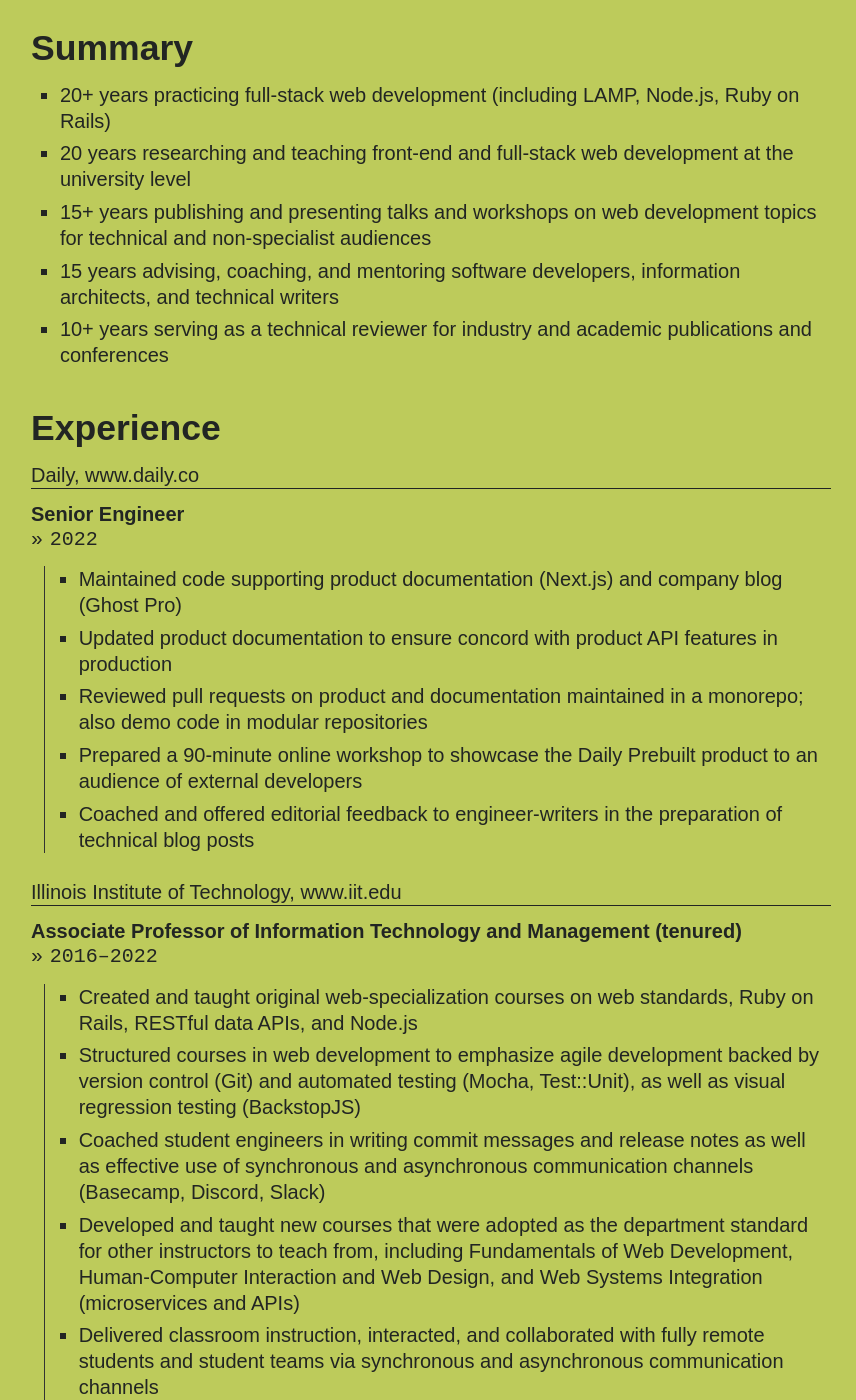
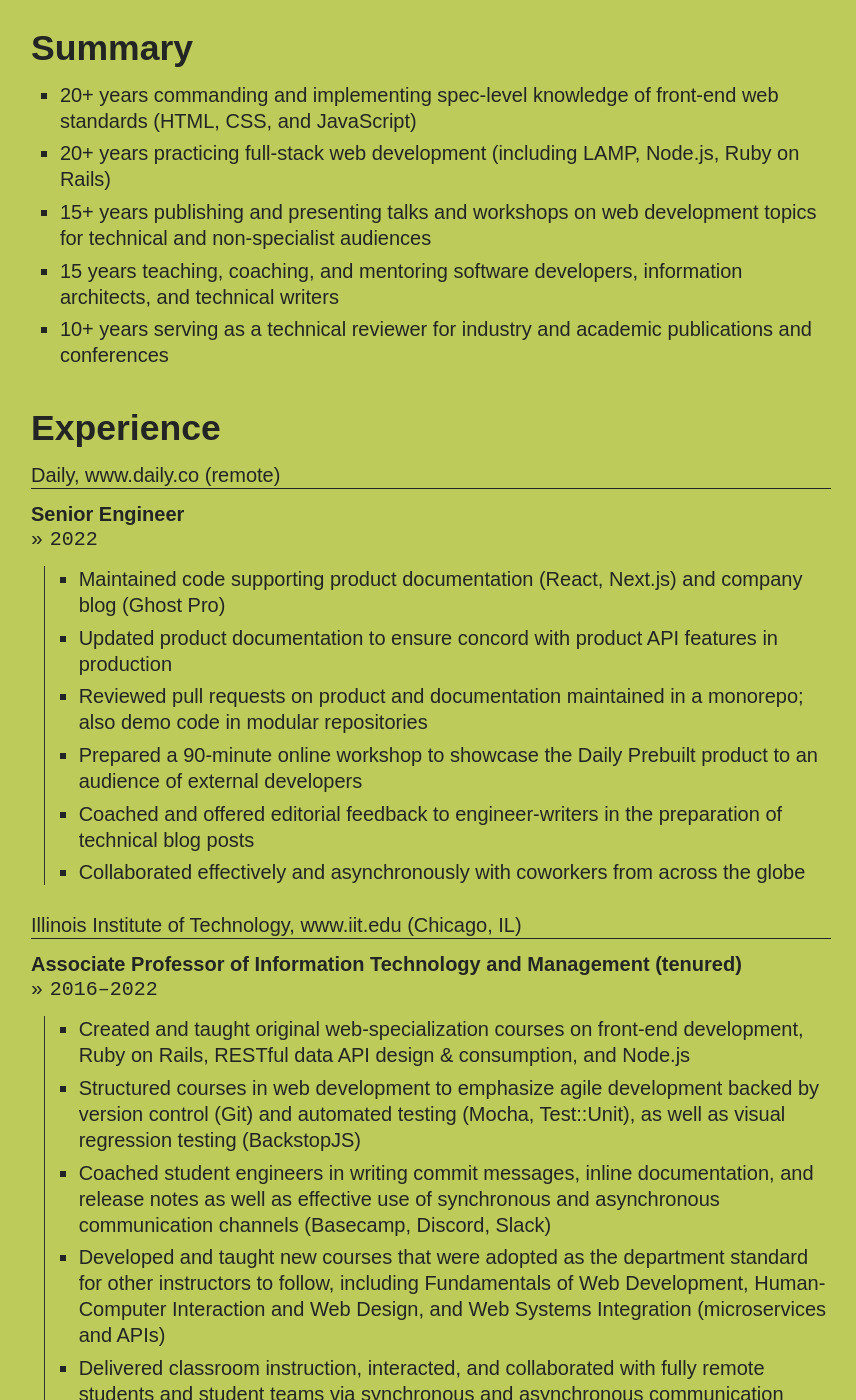
Before and after one commit to karlstolley/stolley.dev, a Jekyll site: the page built from resume/index.md, in a window 1280 px wide and 1400 px high, scrolled down 431 px. Shown: the whole window, without its empty margins (97-953 px from the left). Built offline with Jekyll 4.4.1, drawn with Linux system fonts in a browser that asks for light colours; some web fonts are replaced; some of the changed text lies outside the part shown.

Commit message:
Tune up resume and home page a bit

```diff
--- a/resume/index.md
+++ b/resume/index.md
@@ -18,18 +18,18 @@
   <h2>Summary</h2>
   <ul>
     <li>
-      20+ years practicing full-stack web development (including LAMP, Node.js, Ruby on Rails)
+      20+ years commanding and implementing spec-level knowledge of front-end web standards (HTML,
+      CSS, and JavaScript)
     </li>
     <li>
-      20 years researching and teaching front-end and full-stack web development at the university
-      level
+      20+ years practicing full-stack web development (including LAMP, Node.js, Ruby on Rails)
     </li>
     <li>
       15+ years publishing and presenting talks and workshops on web development topics for
       technical and non-specialist audiences
     </li>
     <li>
-      15 years advising, coaching, and mentoring software developers, information architects, and
+      15 years teaching, coaching, and mentoring software developers, information architects, and
       technical writers
     </li>
     <li>
@@ -45,7 +45,7 @@
     <header>
       <h3>
         Daily,
-        <a href="https://www.daily.co/" rel="nofollow">www.daily.co</a>
+        <a href="https://www.daily.co/" rel="nofollow">www.daily.co</a> (remote)
       </h3>
     </header>
     <ol>
@@ -58,7 +58,8 @@
         </header>
         <ul>
           <li>
-            Maintained code supporting product documentation (Next.js) and company blog (Ghost Pro)
+            Maintained code supporting product documentation (React, Next.js) and company blog
+            (Ghost Pro)
           </li>
           <li>
             Updated product documentation to ensure concord with product API features in production
@@ -75,6 +76,9 @@
             Coached and offered editorial feedback to engineer-writers in the preparation of
             technical blog posts
           </li>
+          <li>
+            Collaborated effectively and asynchronously with coworkers from across the globe
+          </li>
         </ul>
       </li>
     </ol>
@@ -83,7 +87,7 @@
     <header>
       <h3>
         Illinois Institute of Technology,
-        <a href="https://www.iit.edu/" rel="nofollow">www.iit.edu</a>
+        <a href="https://www.iit.edu/" rel="nofollow">www.iit.edu</a> (Chicago, IL)
       </h3>
     </header>
     <ol>
@@ -96,8 +100,8 @@
         </header>
         <ul>
           <li>
-            Created and taught original web-specialization courses on web standards, Ruby on Rails,
-            RESTful data APIs, and Node.js
+            Created and taught original web-specialization courses on front-end development, Ruby on
+            Rails, RESTful data API design & consumption, and Node.js
           </li>
           <li>
             Structured courses in web development to emphasize agile development backed by version
@@ -105,13 +109,13 @@
             regression testing (BackstopJS)
           </li>
           <li>
-            Coached student engineers in writing commit messages and release notes as well as
-            effective use of synchronous and asynchronous communication channels (Basecamp, Discord,
-            Slack)
+            Coached student engineers in writing commit messages, inline documentation, and release
+            notes as well as effective use of synchronous and asynchronous communication channels
+            (Basecamp, Discord, Slack)
           </li>
           <li>
             Developed and taught new courses that were adopted as the department standard for other
-            instructors to teach from, including Fundamentals of Web Development, Human-Computer
+            instructors to follow, including Fundamentals of Web Development, Human-Computer
             Interaction and Web Design, and Web Systems Integration (microservices and APIs)
           </li>
           <li>
@@ -122,11 +126,6 @@
             Advised and coached students from various computational disciplines engaged in graduate-
             and undergraduate-level research and programming projects—including fielding technical
             questions about codebases and languages outside my core expertise
-          </li>
-          <li>
-            Led the development of a modernized web curriculum to reflect the realities and needs of
-            industry, including new and revised courses at all levels of education  (undergraduate
-            minor and major; graduate certificate; graduate specialization)
           </li>
         </ul>
       </li>
@@ -211,8 +210,8 @@
             introductory writing
           </li>
           <li>
-            Enrolled in four semester-long graduate-level teaching practicums to gain formal command
-            of instructional methods and their underlying pedagogical and educational theories
+            Enrolled in four semester-long graduate-level teaching practicums to develop formal
+            command of instructional methods and their underlying theories of learning and education
           </li>
         </ul>
       </li>
@@ -357,9 +356,9 @@
 <article>
   <h2>Education</h2>
   <ul>
-    <li>PhD, Purdue University. West Lafayette, IN, 2007.</li>
-    <li>MA, Purdue University. West Lafayette, IN, 2002.</li>
-    <li>BA, Millikin University. Decatur, IL, 2000.</li>
+    <li>Doctor of Philosophy, Purdue University. West Lafayette, IN, 2007.</li>
+    <li>Master of Arts, Purdue University. West Lafayette, IN, 2002.</li>
+    <li>Bachelor of Arts, Millikin University. Decatur, IL, 2000.</li>
   </ul>
 </article>
 
```
Also changed, not shown: other parts of resume/index.md (+4 -4 lines), index.md (+6 -4 lines).
